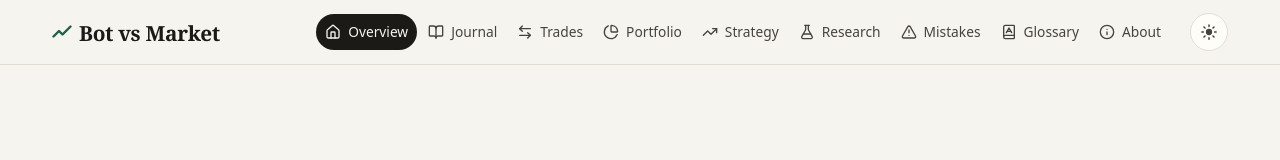
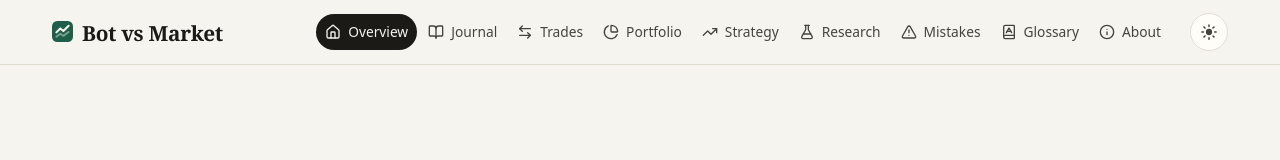
Before and after one commit to fconforti/bot-vs-market, an Astro site in the folder web/: page / in a window 1280 px wide. Shown: the top 160 px of the page. Built offline with nearby package versions, Linux system fonts and the light colour scheme; Astro itself is replaced by a stand-in of ours.

Commit message:
site: new logo, bot line vs market line on the green tile
The tile is back. It now carries two lines: a bright one (the bot) above a
faded one (the market). Same mark in the favicon. The wordmark is optically
centred on the tile (measured to within a quarter pixel).

Co-Authored-By: Claude Opus 5.5 <noreply@anthropic.com>
Claude-Session: https://claude.ai/code/session_01QbYrqk3RTYstbKroPeM8J8

```diff
--- a/web/src/layouts/Base.astro
+++ b/web/src/layouts/Base.astro
@@ -29,7 +29,7 @@ const fullTitle = current === "" ? "Bot vs Market · an AI agent trading in publ
   <header class="site-head">
     <div class="wrap bar">
       <a class="brand" href={url("")} aria-label="Bot vs Market, home">
-        <svg class="mark" viewBox="0 0 20 14" width="20" height="14" aria-hidden="true"><path d="M1.5 12.5 7 7l3.5 3.5L18.5 2.5" fill="none" stroke="currentColor" stroke-width="2.4" stroke-linecap="round" stroke-linejoin="round"/></svg>
+        <svg class="mark" viewBox="0 0 24 24" width="21" height="21" aria-hidden="true"><rect width="24" height="24" rx="6" fill="var(--accent)"/><path d="M5 18 9.5 14.5l3.5 2.5L19 12.5" fill="none" stroke="var(--accent-ink)" stroke-width="2.2" stroke-linecap="round" stroke-linejoin="round" opacity=".42"/><path d="M5 13 9.5 8.5l3.5 3L19 5.5" fill="none" stroke="var(--accent-ink)" stroke-width="2.4" stroke-linecap="round" stroke-linejoin="round"/></svg>
         <span class="word">Bot vs Market</span>
       </a>
       <nav class="primary" aria-label="Main">
@@ -93,9 +93,9 @@ const fullTitle = current === "" ? "Bot vs Market · an AI agent trading in publ
 <style>
   .site-head { position: sticky; top: 0; z-index: 20; background: color-mix(in srgb, var(--bg) 82%, transparent); backdrop-filter: saturate(1.4) blur(12px); -webkit-backdrop-filter: saturate(1.4) blur(12px); border-bottom: 1px solid var(--line); }
   .bar { display: flex; align-items: center; gap: 20px; height: 64px; }
-  .brand { display: inline-flex; align-items: center; gap: 7px; color: var(--fg); text-decoration: none; font-family: var(--font-serif); font-size: 1.3rem; font-weight: 600; letter-spacing: -.015em; line-height: 1; white-space: nowrap; }
-  .brand .mark { color: var(--accent); flex: none; transform: translateY(-1px); }
-  .brand .word { padding-top: 2px; }
+  .brand { display: inline-flex; align-items: center; gap: 9px; color: var(--fg); text-decoration: none; font-family: var(--font-serif); font-size: 1.3rem; font-weight: 600; letter-spacing: -.015em; line-height: 1; white-space: nowrap; }
+  .brand .mark { flex: none; display: block; }
+  .brand .word { padding-top: 3.75px; }
   nav.primary { display: flex; gap: 2px; margin-left: auto; }
   nav.primary a, nav.mobile a { display: inline-flex; align-items: center; gap: 7px; color: var(--fg-soft); text-decoration: none; font-size: .86rem; font-weight: 500; padding: 7px 9px; border-radius: 999px; transition: background .15s, color .15s; }
   nav.primary a:hover { background: var(--bg-sunk); color: var(--fg); }
```
Also changed, not shown: web/public/favicon.svg.
